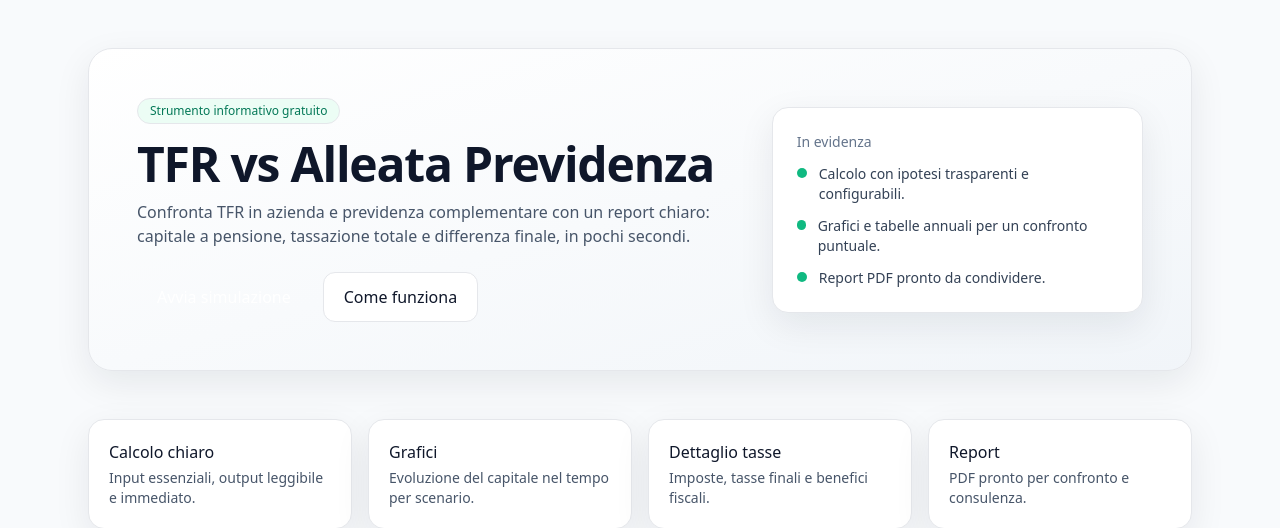
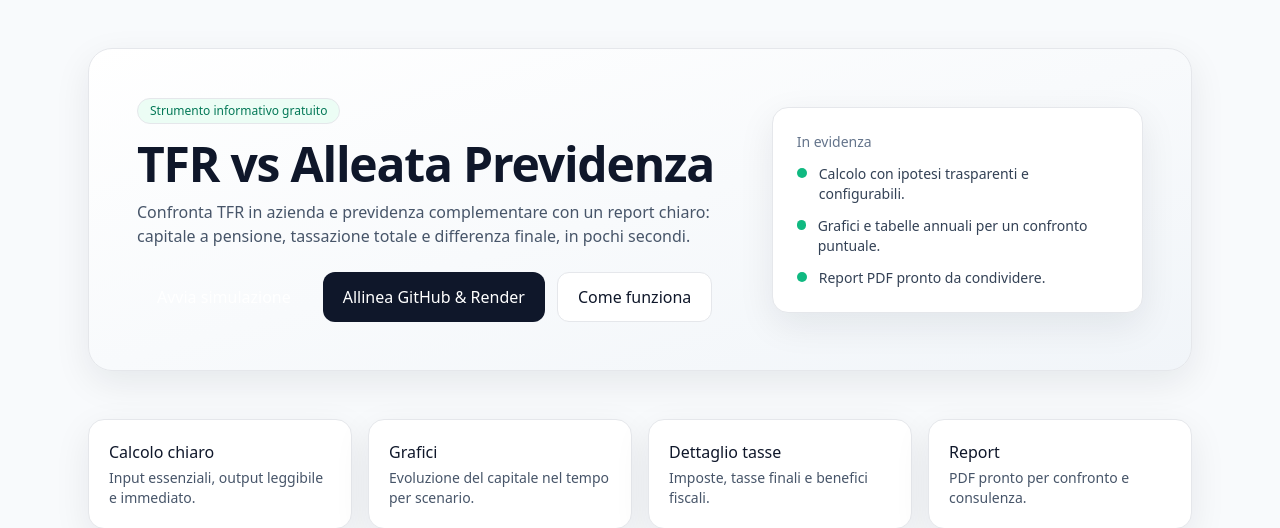
Before and after one commit to nandospano/progetto, a FastAPI app: page / in a window 1280 px wide. Shown: the top 528 px of the page. Run offline with FastAPI, Linux system fonts and the light colour scheme; some libraries are stand-ins or nearby versions.

Commit message:
Add sync guidance modal on home

```diff
--- a/app/templates/home.html
+++ b/app/templates/home.html
@@ -44,6 +44,11 @@
                class="inline-flex items-center justify-center px-5 py-3 rounded-xl bg-alleanza-blue text-white hover:opacity-95">
               Avvia simulazione
             </a>
+            <button type="button"
+                    data-open-sync-modal
+                    class="inline-flex items-center justify-center px-5 py-3 rounded-xl bg-slate-900 text-white hover:bg-slate-800">
+              Allinea GitHub & Render
+            </button>
             <a href="#come-funziona"
                class="inline-flex items-center justify-center px-5 py-3 rounded-xl border bg-white hover:bg-slate-50">
               Come funziona
@@ -133,5 +138,68 @@
       Strumento a scopo informativo: non costituisce consulenza finanziaria, fiscale o previdenziale personalizzata.
     </p>
   </main>
+
+  <div id="sync-modal"
+       class="fixed inset-0 hidden items-center justify-center bg-slate-900/60 px-6 py-10">
+    <div class="w-full max-w-2xl rounded-2xl bg-white p-6 shadow-soft">
+      <div class="flex items-start justify-between gap-4">
+        <div>
+          <h2 class="text-lg font-semibold">Allinea GitHub & Render</h2>
+          <p class="mt-1 text-sm text-slate-600">
+            Da questa pagina non posso fare il push automaticamente: serve il tuo PC.
+            Però qui trovi i passaggi esatti.
+          </p>
+        </div>
+        <button type="button"
+                data-close-sync-modal
+                class="rounded-lg border px-3 py-1 text-xs text-slate-600 hover:bg-slate-50">
+          Chiudi
+        </button>
+      </div>
+      <div class="mt-5 space-y-4 text-sm text-slate-600">
+        <div class="rounded-xl border bg-slate-50 p-4">
+          <div class="font-medium text-slate-800">1) Allinea la tua cartella locale</div>
+          <pre class="mt-2 overflow-x-auto text-xs text-slate-700"><code>git status
+git add .
+git commit -m "Sync locale con GitHub"
+git push</code></pre>
+        </div>
+        <div class="rounded-xl border bg-slate-50 p-4">
+          <div class="font-medium text-slate-800">2) Controlla GitHub</div>
+          <p class="mt-2 text-xs">
+            Verifica che su GitHub ci siano <strong>requirements.txt</strong> e <strong>app/main.py</strong>.
+          </p>
+        </div>
+        <div class="rounded-xl border bg-slate-50 p-4">
+          <div class="font-medium text-slate-800">3) Imposta Render</div>
+          <pre class="mt-2 overflow-x-auto text-xs text-slate-700"><code>Start command:
+python -m uvicorn app.main:app --host 0.0.0.0 --port 10000</code></pre>
+          <p class="mt-2 text-xs">Assicurati che Render usi lo stesso branch del tuo push.</p>
+        </div>
+      </div>
+      <p class="mt-4 text-xs text-slate-500">
+        Se vuoi, puoi tenere aperta questa guida mentre fai i passaggi sul tuo PC.
+      </p>
+    </div>
+  </div>
+
+  <script>
+    const openSyncModal = document.querySelector("[data-open-sync-modal]");
+    const closeSyncModal = document.querySelector("[data-close-sync-modal]");
+    const syncModal = document.getElementById("sync-modal");
+
+    const toggleSyncModal = (shouldOpen) => {
+      syncModal.classList.toggle("hidden", !shouldOpen);
+      syncModal.classList.toggle("flex", shouldOpen);
+    };
+
+    openSyncModal?.addEventListener("click", () => toggleSyncModal(true));
+    closeSyncModal?.addEventListener("click", () => toggleSyncModal(false));
+    syncModal?.addEventListener("click", (event) => {
+      if (event.target === syncModal) {
+        toggleSyncModal(false);
+      }
+    });
+  </script>
 </body>
 </html>
```
